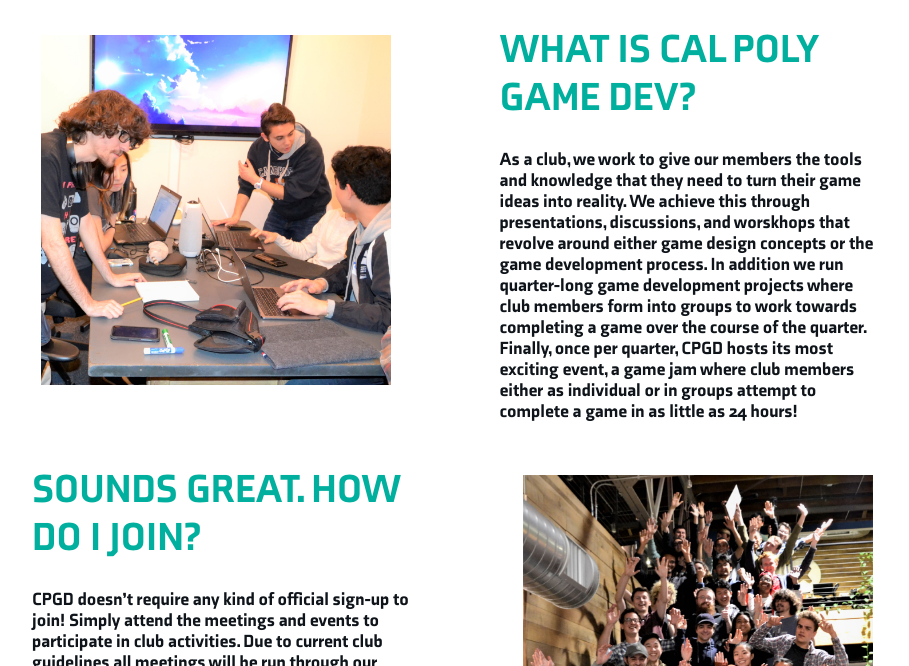
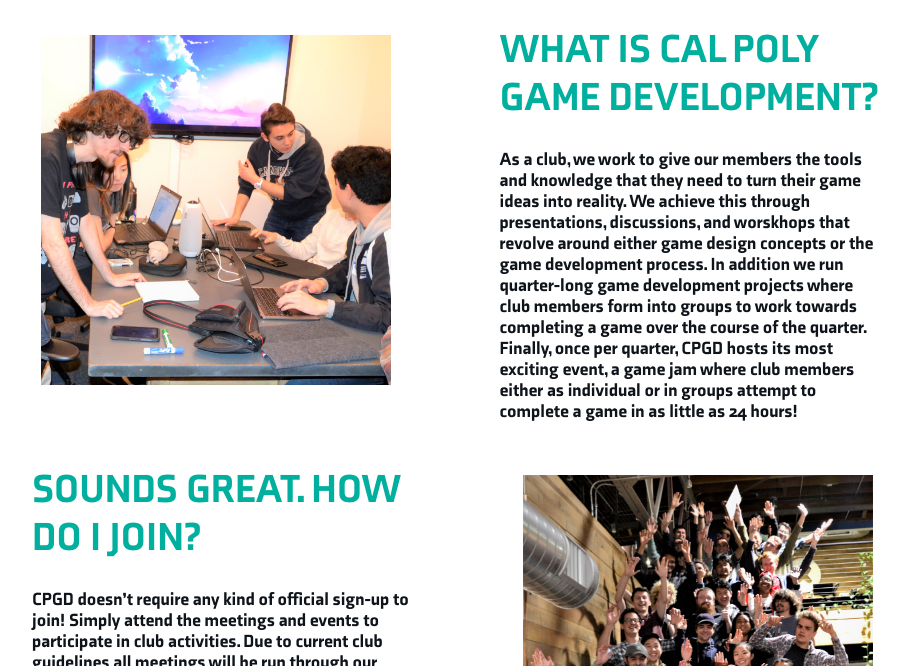
Before and after one commit to gbug007/cpgd-website, a Jekyll site: the page built from index.md, in a window 1280 px wide and 900 px high, scrolled down 2410 px, cut to the strip 234-900 px from the top of the window. Shown: the whole strip, without its empty margins (183-1092 px from the left). Built offline with Jekyll 4.4.1, drawn with Linux system fonts in a browser that asks for light colours.

Commit message:
actualy put favi and title...

```diff
--- a/_config.yml
+++ b/_config.yml
@@ -18,7 +18,7 @@
 # You can create any custom variable you would like, and they will be accessible
 # in the templates via {{ site.myvariable }}.
 
-title: CPGD
+title: Cal Poly Game Development
 email: your-email@example.com
 description: # this means to ignore newlines until "baseurl:"
   Write an awesome description for your new site here. You can edit this
--- a/_layouts/contact.html
+++ b/_layouts/contact.html
@@ -9,6 +9,7 @@
       <script src="https://unpkg.com/scrollreveal"></script>
       <meta name="viewport" content="width=device-width, initial-scale=1.0">
       <title>{{site.title}}</title>
+      <link rel="icon" href="favicon.ico">
 
    </head>
    <body>
--- a/_layouts/home.html
+++ b/_layouts/home.html
@@ -8,6 +8,7 @@
       <script src="https://unpkg.com/scrollreveal"></script>
       <meta name="viewport" content="width=device-width, initial-scale=1.0">
       <title>{{site.title}}</title>
+      <link rel="icon" href="favicon.ico">
 
    </head>
    <body>
--- a/_layouts/officers.html
+++ b/_layouts/officers.html
@@ -8,6 +8,7 @@
       {% assign officer_info = site.data.officers %}
       <meta name="viewport" content="width=device-width, initial-scale=1.0">
       <title>{{site.title}}</title>
+      <link rel="icon" href="favicon.ico">
 
    </head>
    <body>
--- a/_layouts/test.html
+++ b/_layouts/test.html
@@ -6,6 +6,7 @@
       <script src="https://unpkg.com/scrollreveal"></script>
       <meta name="viewport" content="width=device-width, initial-scale=1.0">
       <title>{{site.title}}</title>
+      <link rel="icon" href="favicon.ico">
 
    </head>
    <body>
--- a/index.md
+++ b/index.md
@@ -7,7 +7,7 @@ layout: home
 header1: LEARN. CREATE. PLAY.
 header2: Join CPGD Meetings on our Discord, every Wednesday 6-8pm.
 
-aboutSectionHeader1: WHAT IS CAL POLY GAME DEV?
+aboutSectionHeader1: WHAT IS CAL POLY GAME DEVELOPMENT?
 aboutSectionHeader2: SOUNDS GREAT. HOW DO I JOIN?
 
 about1-img-path: aboutImg1.jpg
```
Also changed, not shown: favicon.ico, 7 other files.
